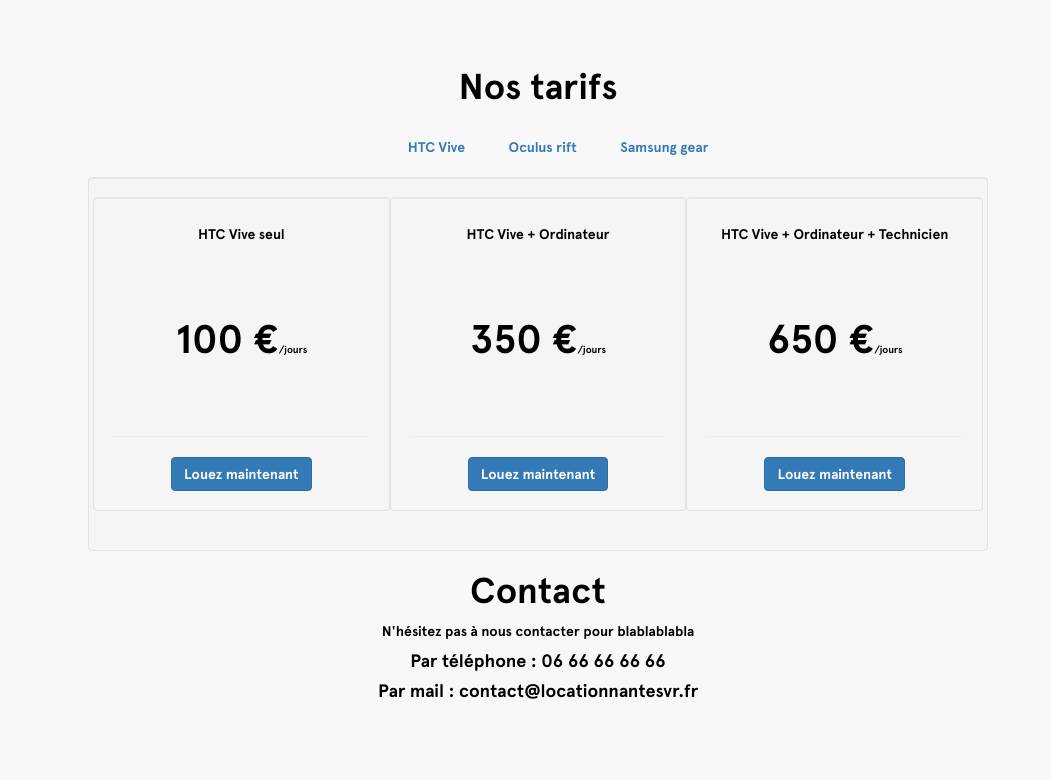
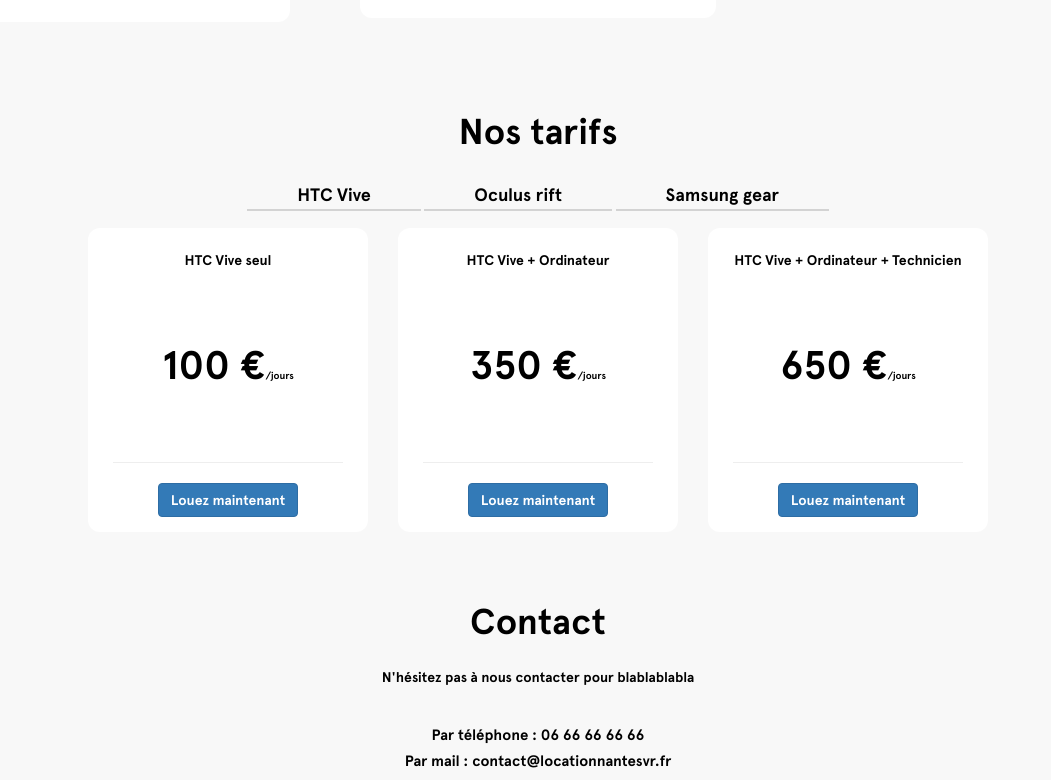
Before and after one commit to JulienThibeaut/locationvr, a plain HTML site: page index.html in a window 1280 px wide. Shown: the part 1418-2198 px from the top of the page, without its empty margins (102-1153 px from the left). Before the commit the page ends 2129 px from the top, so only its background shows below. Drawn offline with nearby package versions, Linux system fonts and the light colour scheme.

Commit message:
add style
@@@

```diff
--- a/css/style.css
+++ b/css/style.css
@@ -112,6 +112,7 @@ html, body, .container-table {
   border-radius: 12px;
   background: white;
   margin: 20px;
+  padding : 0px 25px 15px 25px;
 }
 
 .logoEquip {
@@ -125,7 +126,7 @@ html, body, .container-table {
 
 /* OUR PRICES */
 .ourPrices {
-
+  padding-bottom: 50px;
 }
 
 .ourPrices h1 {
@@ -138,18 +139,35 @@ html, body, .container-table {
 }
 
 .whateWeOffer a {
+  color : #000000;
+  font-size: 18px;
   text-decoration: none;
-  margin-left: 40px;
+  text-align: center;
 }
 
+.whateWeOffer span {
+  color : #d3d3d3;
+  padding: 0 50px 5px 50px;
+  border-bottom: 2px solid #d3d3d3;
+}
+
+.whateWeOffer span:hover {
+  border-bottom: 2px solid #000000;
+}
 
 .offers {
-  width: 900px;
+  max-width: 900px;
   margin: 0 auto;
 }
 
 .aPrice {
   text-align: center;
+}
+
+.offer {
+  padding: 15px 25px 15px 25px;
+  border-radius: 12px;
+  background-color: #ffffff;
 }
 
 .perDay {
@@ -167,3 +185,15 @@ html, body, .container-table {
 .contact {
   text-align: center;
 }
+
+.contact h1 {
+  padding-bottom: 15px;
+}
+
+.contact p {
+  padding-bottom: 30px;
+}
+
+.contact h4 {
+  font-size: 15px;
+}
--- a/index.html
+++ b/index.html
@@ -94,29 +94,36 @@
 <div class="container-fluid ourPrices">
   <h1>Nos tarifs</h1>
   <div class="whateWeOffer">
-  <a href="#">HTC Vive</a>
-  <a href="#">Oculus rift</a>
-  <a href="#">Samsung gear</a>
+  <span><a href="#">HTC Vive</a></span>
+  <span><a href="#">Oculus rift</a></span>
+  <span><a href="#">Samsung gear</a></span>
   </div>
-  <div class="offers well">
+  <div class="offers">
     <div class="row">
-      <div class="col-md-4 well aPrice">
+      <div class="col-sm-4 aPrice">
+        <div class="offer">
         <h5>HTC Vive seul</h5>
         <h2>100 €<span class="perDay">/jours</span></h2>
         <hr>
         <button class="btn btn-primary" type="button">Louez maintenant</button>
         </div>
-      <div class="col-md-4 well aPrice">
+      </div>
+      <div class="col-sm-4 aPrice">
+        <div class="offer">
           <h5>HTC Vive + Ordinateur</h5>
           <h2>350 €<span class="perDay">/jours</span></h2>
           <hr>
           <button class="btn btn-primary" type="button">Louez maintenant</button>
         </div>
-      <div class="col-md-4 well aPrice">
+      </div>
+      <div class="col-sm-4 aPrice">
+        <div class="offer">
           <h5>HTC Vive + Ordinateur + Technicien</h5>
           <h2>650 €<span class="perDay">/jours</span></h2>
           <hr>
           <button class="btn btn-primary" type="button">Louez maintenant</button>
+        </div>
+      </div>
     </div>
   </div>
   </div>
```
Lines whose indentation alone changed are shown as unchanged.
